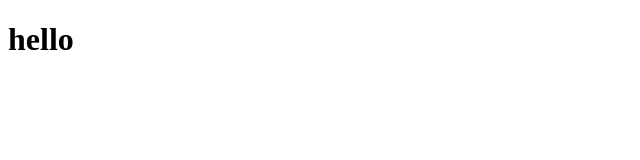
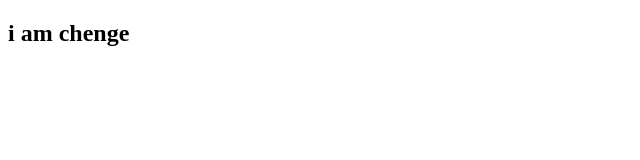
Before and after one commit to TOXIC-krot/Toxic, a plain HTML site: page index.html in a window 1280 px wide. Shown: the whole page, without its empty margins (0-640 px from the left). Drawn offline with Linux system fonts and the light colour scheme.

Commit message:
i am test

```diff
--- a/index.html
+++ b/index.html
@@ -9,7 +9,7 @@
 </head>
 
 <body>
-    <h1>hello</h1>
+    <h2>i am chenge</h2>
 </body>
 
 </html>
```
